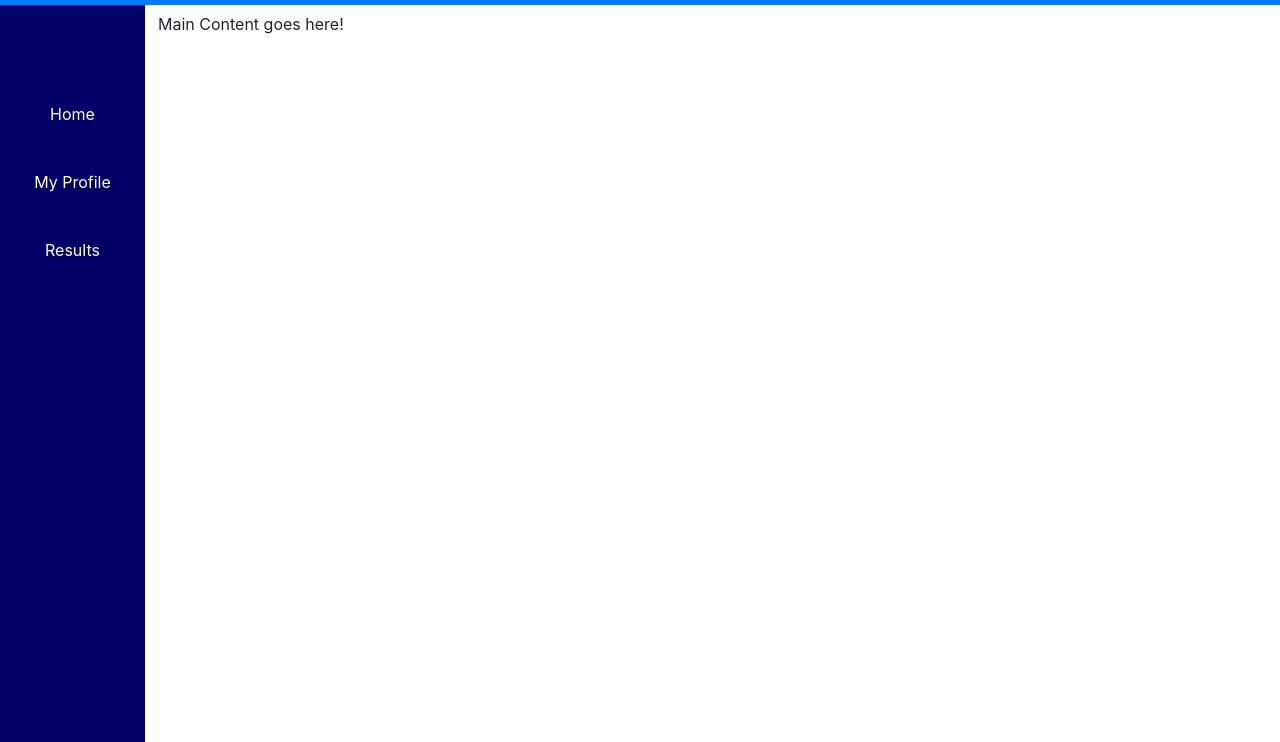
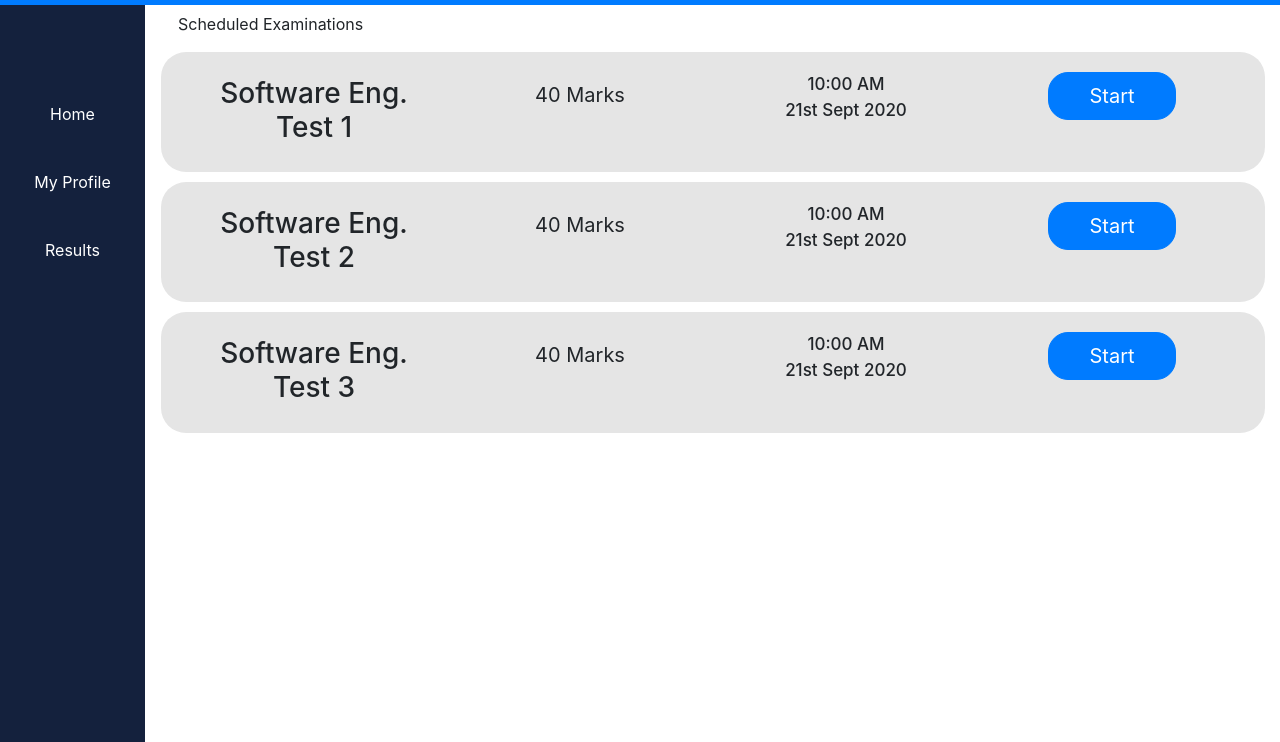
Before and after one commit to yogeshnarang/ExamSecure, a plain HTML site: page HTML/student_dashboard.html in a window 1280 px wide. Shown: the part 58-800 px from the top of the page. Drawn offline with nearby package versions, Linux system fonts and the light colour scheme.

Commit message:
Created Student Dashboard and added icons

```diff
--- a/CSS/student_dashboard.css
+++ b/CSS/student_dashboard.css
@@ -1,5 +1,6 @@
 * {
     box-sizing: border-box;
+    /* overflow: hidden; */
 }
 
 /* Navigation Bar */
@@ -9,7 +10,7 @@
 
 /* Sidebar */
 .sidebar {
-    background-color: #000066;
+    background-color: #14213D;
     width: 145px;
     height: 100vh;
     position: fixed;
@@ -39,3 +40,43 @@
 .main {
     padding: 70px 10px 0 158px;
 }
+
+.schedule-exam-para {
+    margin-left: 20px;
+}
+
+/* Test Div */
+.test-wrapper {
+    background-color: #E5E5E5;
+    padding: 20px;
+    margin: 10px 5px 10px 3px;
+    text-align: center;
+    border-radius: 25px;
+}
+
+.test-marks, .start-test-button {
+    font-size: 20px;
+}
+
+.test-timings {
+    font-size: 17px;
+}
+
+.test-time, .test-date {
+    margin: 0;
+    font-weight: 480;
+}
+
+.test-heading {
+    margin-top: 5px;
+}
+
+.test-marks {
+    margin-top: 8px;
+}
+
+.start-test-button > .btn {
+    padding-left: 40px;
+    padding-right: 40px;
+    border-radius: 20px;
+}
--- a/HTML/student_dashboard.html
+++ b/HTML/student_dashboard.html
@@ -14,6 +14,9 @@
 
         <!-- Custom CSS -->
         <link rel="stylesheet" href="../CSS/student_dashboard.css">
+
+        <!-- Icon -->
+        <link rel="icon" href="../Icons/Tab_Icon.png">
 
         <title>Student Dashboard</title>
     </head>
@@ -46,8 +49,34 @@
 
         <!-- Content goes here -->
         <div class="main">
-            <p>Main Content goes here!</p>
+            <p class="schedule-exam-para">Scheduled Examinations</p>
+
+            <!-- This is one test object -->
+
+            <!-- <div class="test-wrapper row">
+                <div class="test-heading col-lg-3">
+                    <h3>Software Eng. Test 1</h3>
+                </div>
+
+                <div class="test-marks col-lg-3">
+                    <p>40 Marks</p>
+                </div>
+
+                <div class="test-timings col-lg-3">
+                    <p class="test-time">10:00 AM</p>
+                    <p class="test-date">21st Sept 2020</p>
+                </div>
+
+                <div class="start-test-button col-lg-3">
+                    <button class="btn btn-primary btn-lg" type="submit">Start</button>
+                </div>
+            </div> -->
+
+            <!-- test object ends here -->
         </div>
+
+        <!-- Custom Javascript -->
+        <script src="../JAVASCRIPT/student_dashboard.js"></script>
 
         <!-- Optional JavaScript -->
         <!-- jQuery first, then Popper.js, then Bootstrap JS -->
--- /dev/null
+++ b/JAVASCRIPT/student_dashboard.js
@@ -0,0 +1,57 @@
+// Constructor function for test object
+function Test(subject, total_marks, timings) {
+    this.subject = subject;
+    this.total_marks = total_marks;
+    this.timings = timings;
+}
+
+// Test objects
+let test1 = new Test("Software Eng. Test 1", "40 Marks", "10:00 AM 21st Sept 2020");
+let test2 = new Test("Software Eng. Test 2", "40 Marks", "10:00 AM 21st Sept 2020");
+let test3 = new Test("Software Eng. Test 3", "40 Marks", "10:00 AM 21st Sept 2020");
+
+// Test array
+let test_array = [test1,test2,test3];
+
+// Append all tests in html
+for(let i=0;i<test_array.length;i++){
+    let curTest = test_array[i];
+
+    //Test Wrapper Div
+    let test_wrapper_div = document.createElement("div");
+    test_wrapper_div.classList.add('row', 'test-wrapper');
+
+    // Test Heading
+    let test_heading_div = document.createElement("div");
+    test_heading_div.classList.add('test-heading', 'col-lg-3');
+    test_heading_div.innerHTML = "<h3>" + curTest.subject + "</h3>";
+
+    //Test Marks
+    let test_marks_div = document.createElement("div");
+    test_marks_div.classList.add('test-marks', 'col-lg-3');
+    test_marks_div.innerHTML = "<p>" + curTest.total_marks + "</p>";
+
+    //Test Timings
+    let test_timings_div = document.createElement("div");
+    test_timings_div.classList.add('test-timings', 'col-lg-3');
+
+    let test_time = curTest.timings.slice(0,8);
+    let test_date = curTest.timings.slice(9,curTest.timings.length);
+
+    test_timings_div.innerHTML = "<p class='test-time'>" + test_time + "</p>" + "<p class='test-date'>" + test_date + "</p>";
+
+    //Test Button
+    let test_start_div = document.createElement("div");
+    test_start_div.classList.add('start-test-button', 'col-lg-3');
+    test_start_div.innerHTML = "<button class='btn btn-primary btn-lg' type='submit'>Start</button>"
+
+    //Append the above 4 divs in test-wrapper-div
+    test_wrapper_div.appendChild(test_heading_div);
+    test_wrapper_div.appendChild(test_marks_div);
+    test_wrapper_div.appendChild(test_timings_div);
+    test_wrapper_div.appendChild(test_start_div);
+
+    //Append test-wrapper-div to html
+    document.querySelector(".main").appendChild(test_wrapper_div);
+
+}
```
Also changed, not shown: HTML/login.html (+3 -0 lines), CSS/login_page.css (line endings or trailing spaces), Icons/Tab_Icon.png (added).
